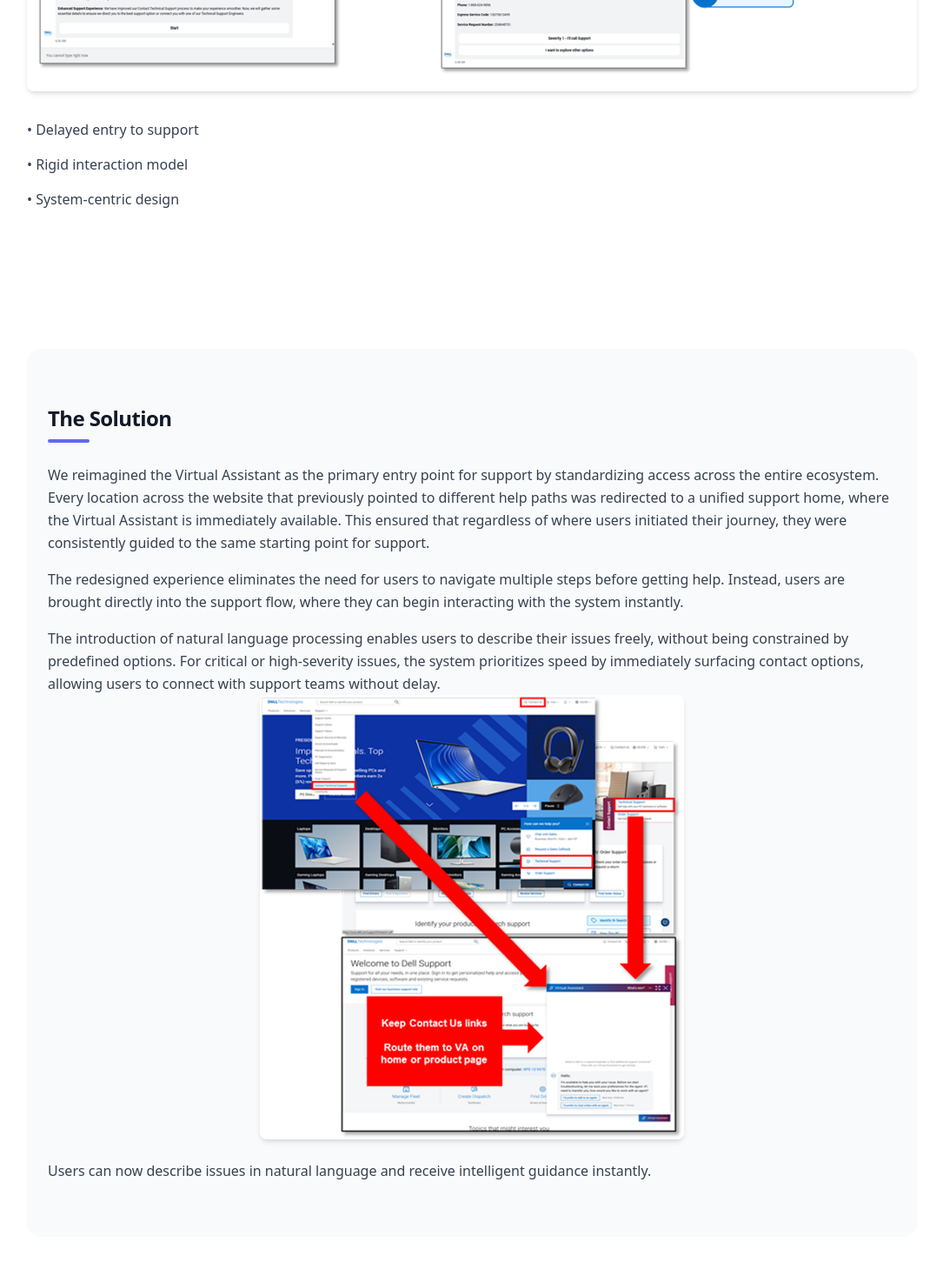
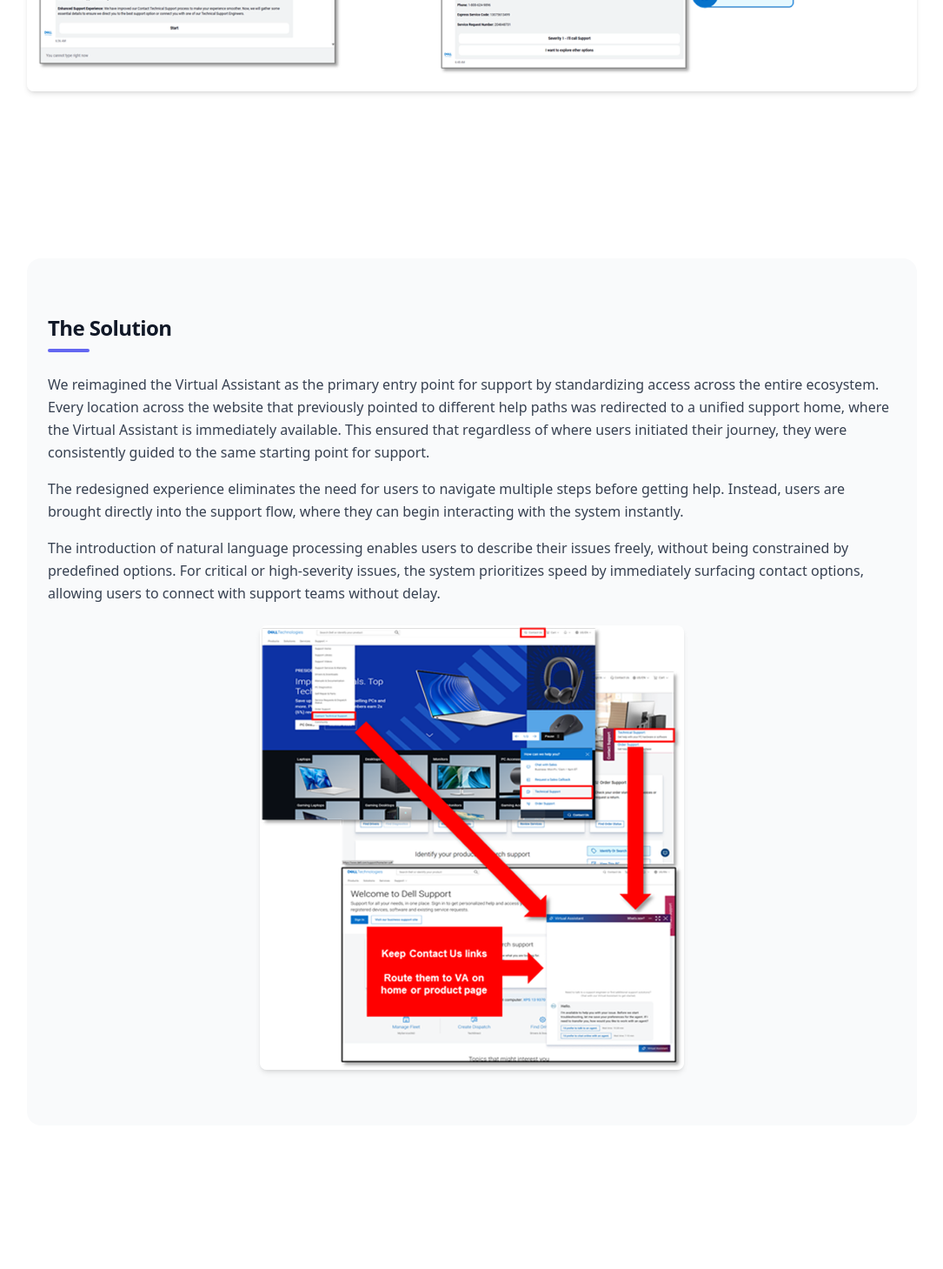
Before and after one commit to Simha1991/narasimha-portfolio, a React (Vite) app: page /narasimha-portfolio/va-detail in a window 1280 px wide. Shown: the part 2920-4379 px from the top of the page at 87% size, without its empty margins (97-1182 px from the left). Built offline with nearby package versions, Linux system fonts and the light colour scheme; the HTML template or start-up script is replaced by a standard one.

Commit message:
Update VaDetail.jsx

```diff
--- a/src/pages/VaDetail.jsx
+++ b/src/pages/VaDetail.jsx
@@ -138,12 +138,6 @@ export default function VaDetail() {
               src="/narasimha-portfolio/images/va-process-split.png"
               className="w-full rounded-lg shadow-md image-hover mb-8"
             />
-
-            <ul className="space-y-4 text-gray-700">
-              <li>• Delayed entry to support</li>
-              <li>• Rigid interaction model</li>
-              <li>• System-centric design</li>
-            </ul>
           </section>
 
           {/* Solution */}
@@ -164,17 +158,13 @@ export default function VaDetail() {
 <p className="text-gray-700 leading-relaxed">
   The introduction of natural language processing enables users to describe their issues freely, without being constrained by predefined options. For critical or high-severity issues, the system prioritizes speed by immediately surfacing contact options, allowing users to connect with support teams without delay.
 </p>
-
+<br />
             <div className="flex justify-center">
               <img
                 src="/narasimha-portfolio/images/va-entry.png"
                 className="w-1/2 rounded-lg shadow-md image-hover"
               />
             </div>
-
-            <p className="text-gray-700 mt-6">
-              Users can now describe issues in natural language and receive intelligent guidance instantly.
-            </p>
           </section>
 
           {/* AI Section */}
```
